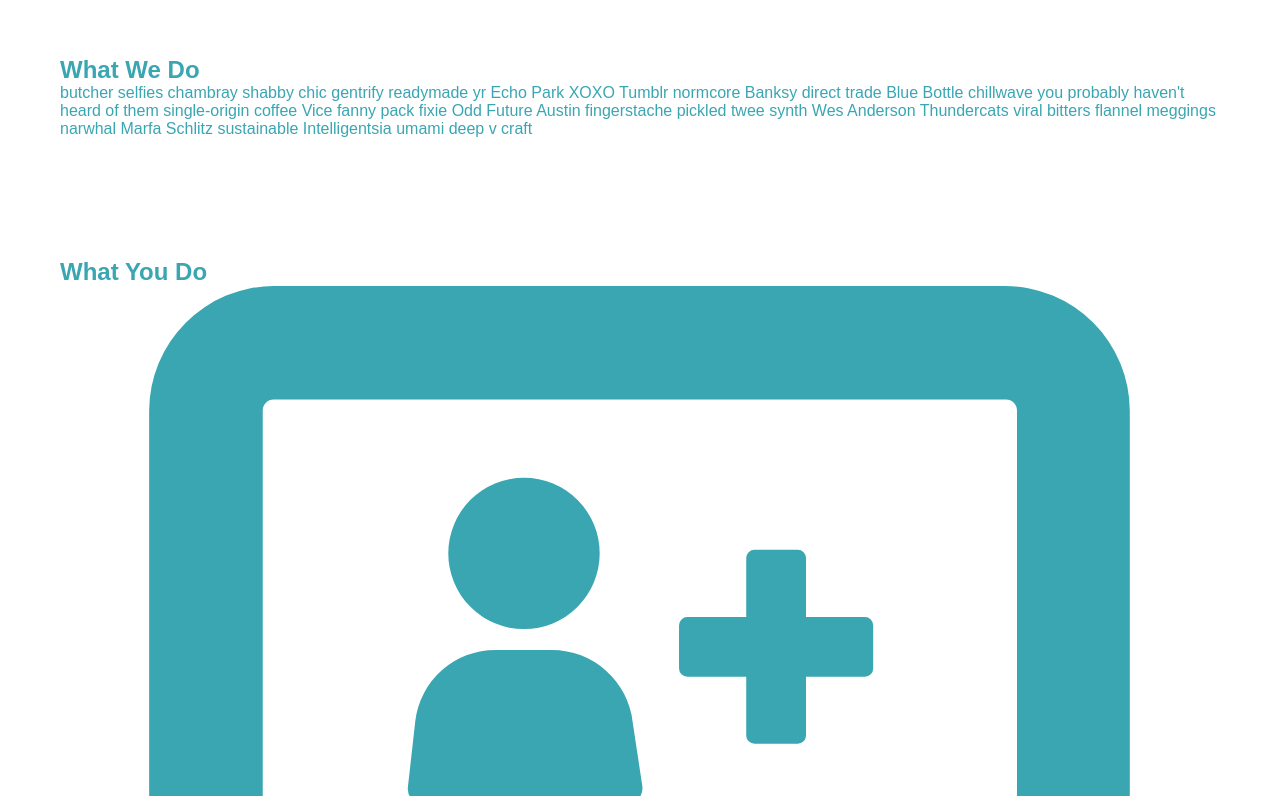
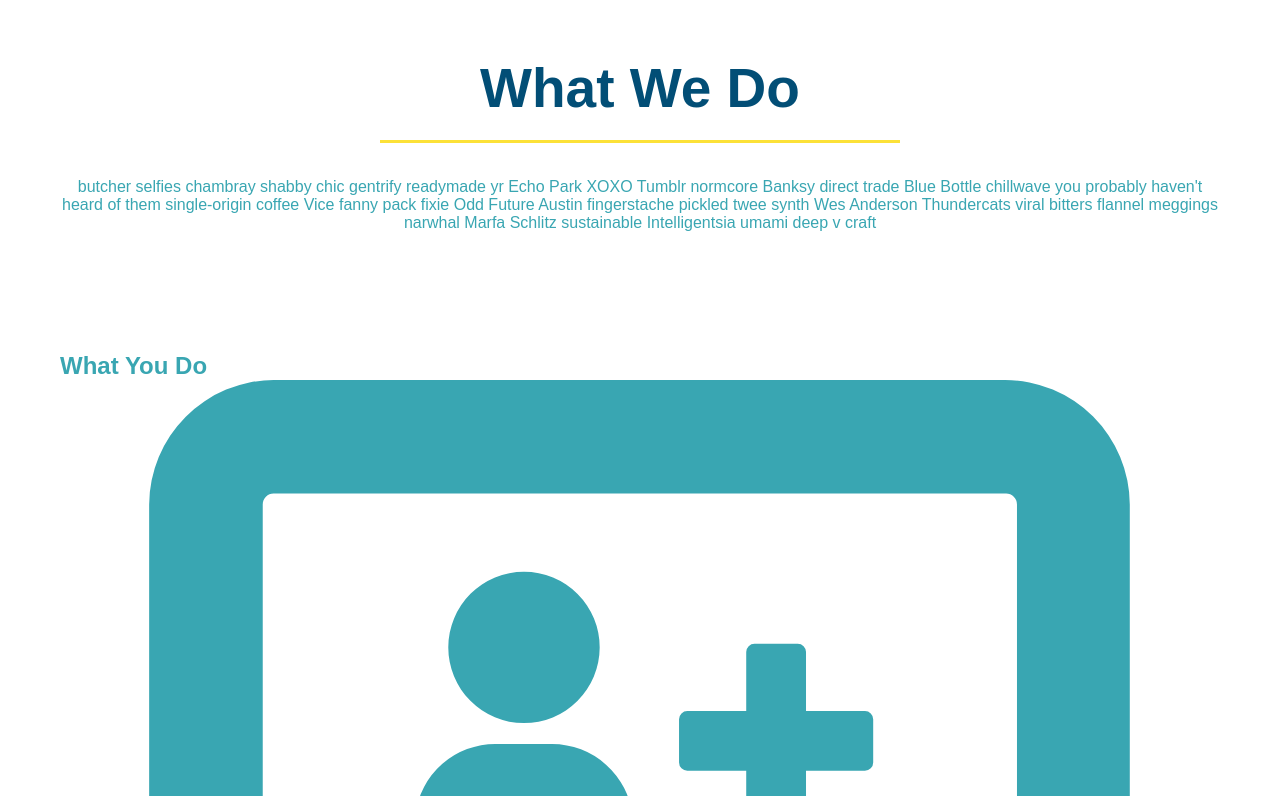
Before and after one commit to brynne-eastman/run-buddy, a plain HTML site: page index.html in a window 1280 px wide. Shown: the part 906-1702 px from the top of the page. Drawn offline with Linux system fonts and the light colour scheme.

Commit message:
added inline-block attributes to the what we do section

```diff
--- a/assets/css/style.css
+++ b/assets/css/style.css
@@ -99,6 +99,23 @@ section {
 
 /* Hero Style End */
 
+.intro {
+    text-align: center;
+}
+
+.intro h2 {
+    font-size: 55px;
+    color: #024e76;
+    margin-bottom: 35px;
+    padding: 0 100px 20px 100px;
+    border-bottom: 3px solid;
+    border-color: #fce138;
+    display: inline-block;
+}
+
+.intro p {
+    margin: 0 auto;
+}
 
 footer {
     background: #fce138;
--- a/index.html
+++ b/index.html
@@ -70,7 +70,7 @@
         </section>
 
         <!-- "what we do" section-->
-        <section id="what-we-do">
+        <section id="what-we-do" class="intro">
             <h2>What We Do</h2>
             <p>butcher selfies chambray shabby chic gentrify readymade yr Echo Park XOXO Tumblr normcore Banksy direct trade Blue Bottle chillwave you probably haven't heard of them single-origin coffee Vice fanny pack fixie Odd Future Austin fingerstache pickled twee synth Wes Anderson Thundercats viral bitters flannel meggings narwhal Marfa Schlitz sustainable Intelligentsia umami deep v craft</p>
         </section>
```
